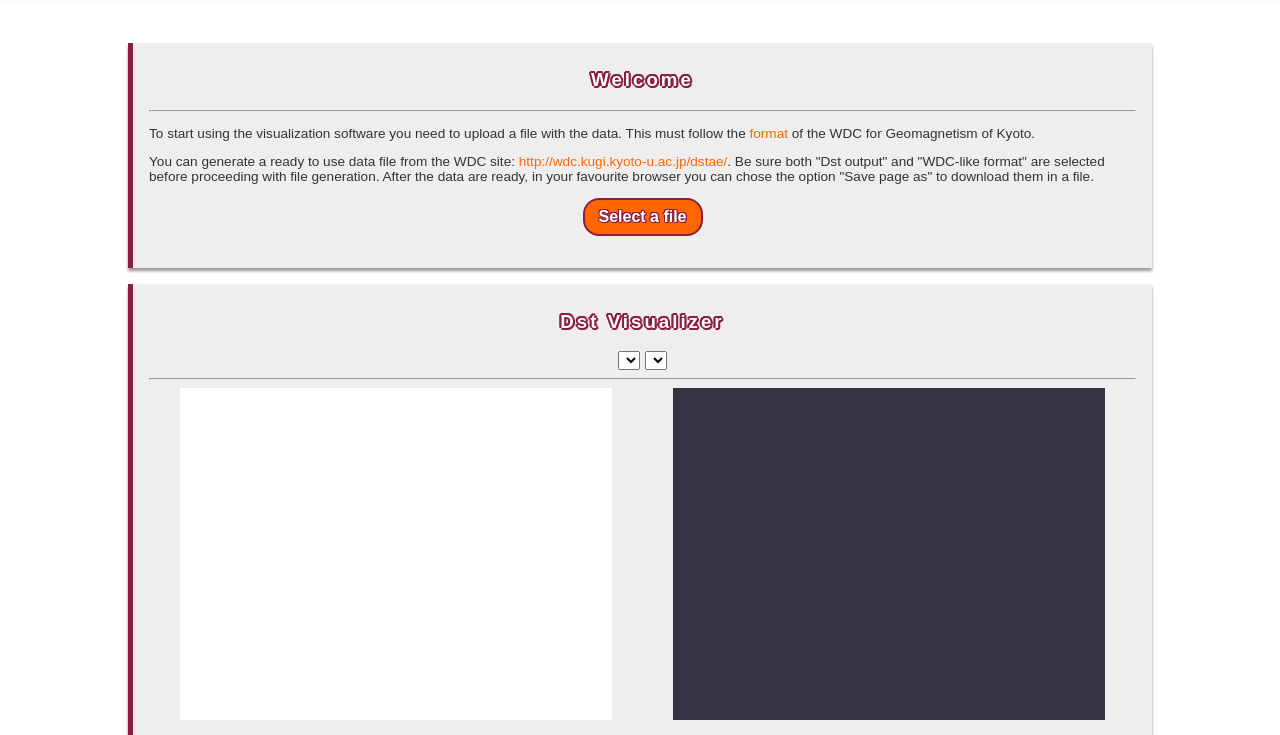
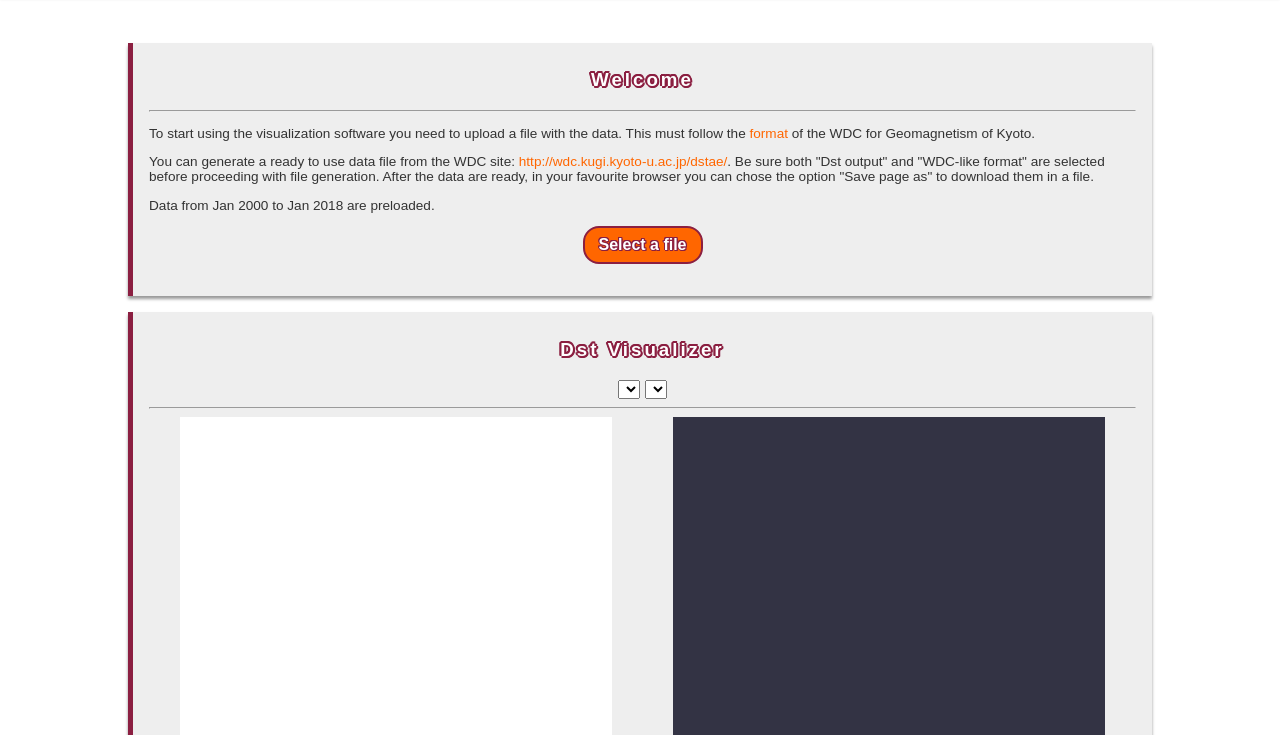
Before and after one commit to ALF3run/VTech-DstVisualizer, a plain HTML site: page index.html in a window 1280 px wide. Shown: the part 65-800 px from the top of the page. Drawn offline with nearby package versions, Linux system fonts and the light colour scheme; no server answers; a web font is replaced by a local one.

Commit message:
Added some info

```diff
--- a/index.html
+++ b/index.html
@@ -29,6 +29,7 @@
             <div class="info">
                 <p>To start using the visualization software you need to upload a file with the data. This must follow the <a href="http://wdc.kugi.kyoto-u.ac.jp/dstae/format/dstformat.html" target="_blank">format</a> of the WDC for Geomagnetism of Kyoto.</p>
                 <p>You can generate a ready to use data file from the WDC site: <a href="http://wdc.kugi.kyoto-u.ac.jp/dstae/" target="_blank">http://wdc.kugi.kyoto-u.ac.jp/dstae/</a>. Be sure both "Dst output" and "WDC-like format" are selected before proceeding with file generation. After the data are ready, in your favourite browser you can chose the option "Save page as" to download them in a file.</p>
+                <p>Data from Jan 2000 to Jan 2018 are preloaded.</p>
             </div>
             <div>
                 <input type="file" id="user-file" />
```
